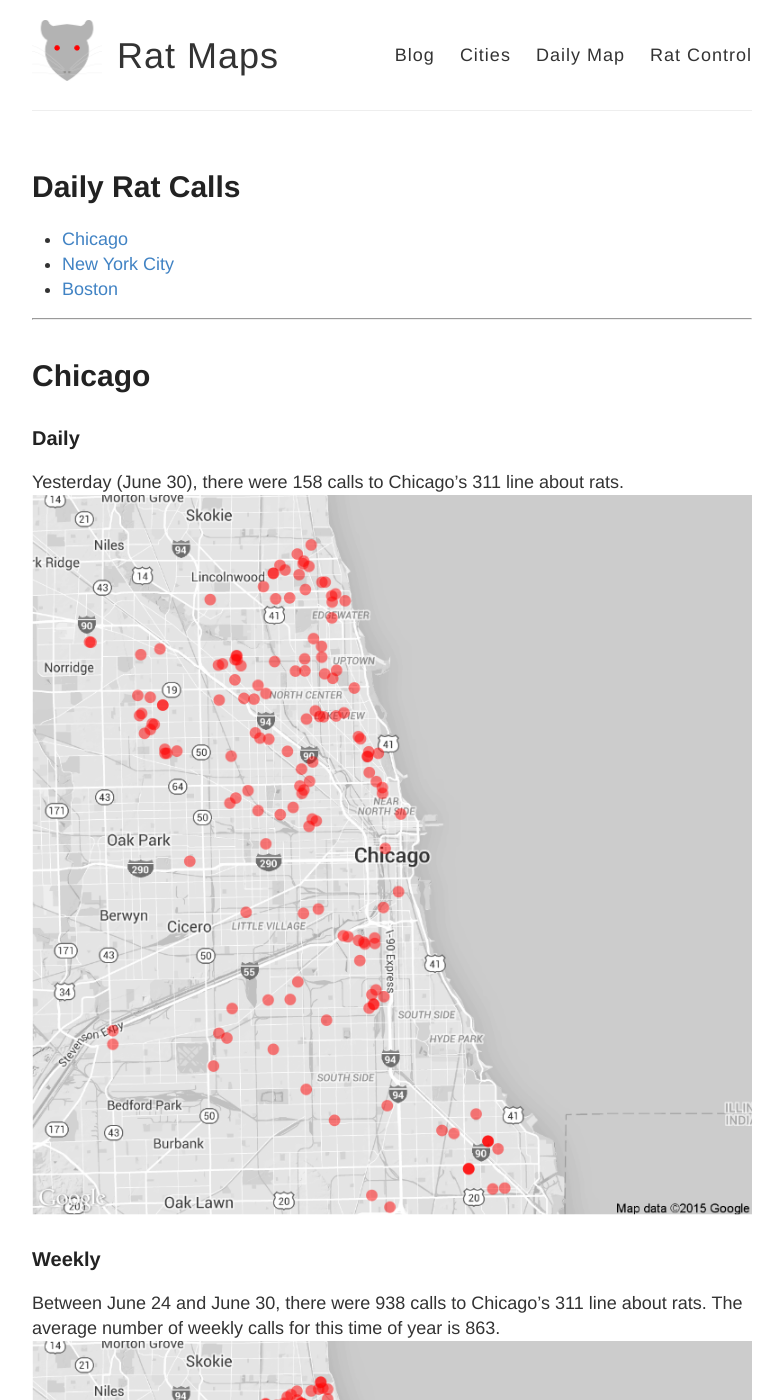
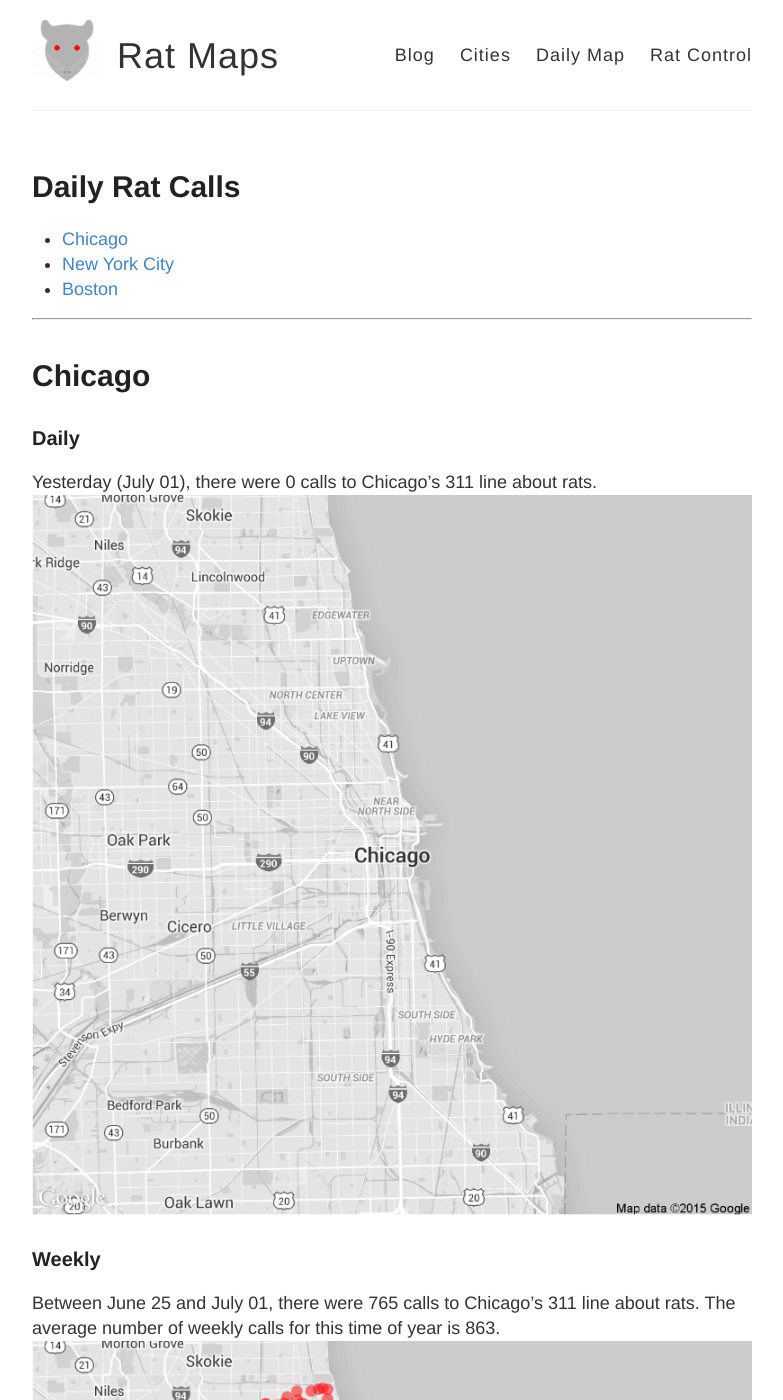
Before and after one commit to DanielHadley/ratmaps, a Jekyll site: the page built from daily.md, in a window 1280 px wide and 1400 px high. Shown: the whole window, without its empty margins (248-1031 px from the left). Built offline with Jekyll 4.4.1, drawn with Linux system fonts in a browser that asks for light colours; comment, search, counter and statistics services are not loaded; some of the changed text lies outside the part shown.

Commit message:
Daily Maps

```diff
--- a/daily.md
+++ b/daily.md
@@ -15,22 +15,22 @@
 
 ### Daily
 
-Yesterday (June 30), there were 158 calls to Chicago's 311 line about rats.
+Yesterday (July 01), there were 0 calls to Chicago's 311 line about rats.
 ![Chicago rat calls to 311 weekly map]({{ site.cityimages }}/daily/Chicago_Rat_Map_Daily.png)
 
 ### Weekly
-Between June 24 and June 30, there were 938 calls to Chicago's 311 line about rats. The average number of weekly calls for this time of year is 863.
+Between June 25 and July 01, there were 765 calls to Chicago's 311 line about rats. The average number of weekly calls for this time of year is 863.
 ![Chicago rat calls to 311 weekly map]({{ site.cityimages }}/daily/Chicago_Rat_Map_Weekly.png)
 ***
 # New York City <a id="nyc"><a>
 
 ### Daily
 
-Yesterday (June 30), there were 0 calls to New York City's 311 line about rats.
+Yesterday (July 01), there were 0 calls to New York City's 311 line about rats.
 ![NYC rat calls to 311 weekly map]({{ site.cityimages }}/daily/NYC_Rat_Map_Daily.png)
 
 ### Weekly
-Between June 24 and June 30, there were 0 calls to New York City's 311 line about rats. The average number of weekly calls for this time of year is 280.
+Between June 25 and July 01, there were 0 calls to New York City's 311 line about rats. The average number of weekly calls for this time of year is 280.
 ![NYC rat calls to 311 weekly map]({{ site.cityimages }}/daily/NYC_Rat_Map_Weekly.png)
 
 Each red dot represents one call about a rat seen in that location. The dots are transparent, so multiple calls from one location will be seen as a solid dot. The usual caveats apply: more calls do not necessarily mean that there are more rats in that location than other parts of the city. A cluster of dots could indicate that one resident is unusually vocal about rodents in his or her neighborhood. Also, more densely populated neighborhoods tend to make more calls to 311.
```
Also changed, not shown: images/pages/daily/Chicago_Rat_Map_Daily.png, images/pages/daily/Chicago_Rat_Map_Weekly.png, images/pages/daily/NYC_Rat_Map_Daily.png, images/pages/daily/NYC_Rat_Map_Weekly.png.
